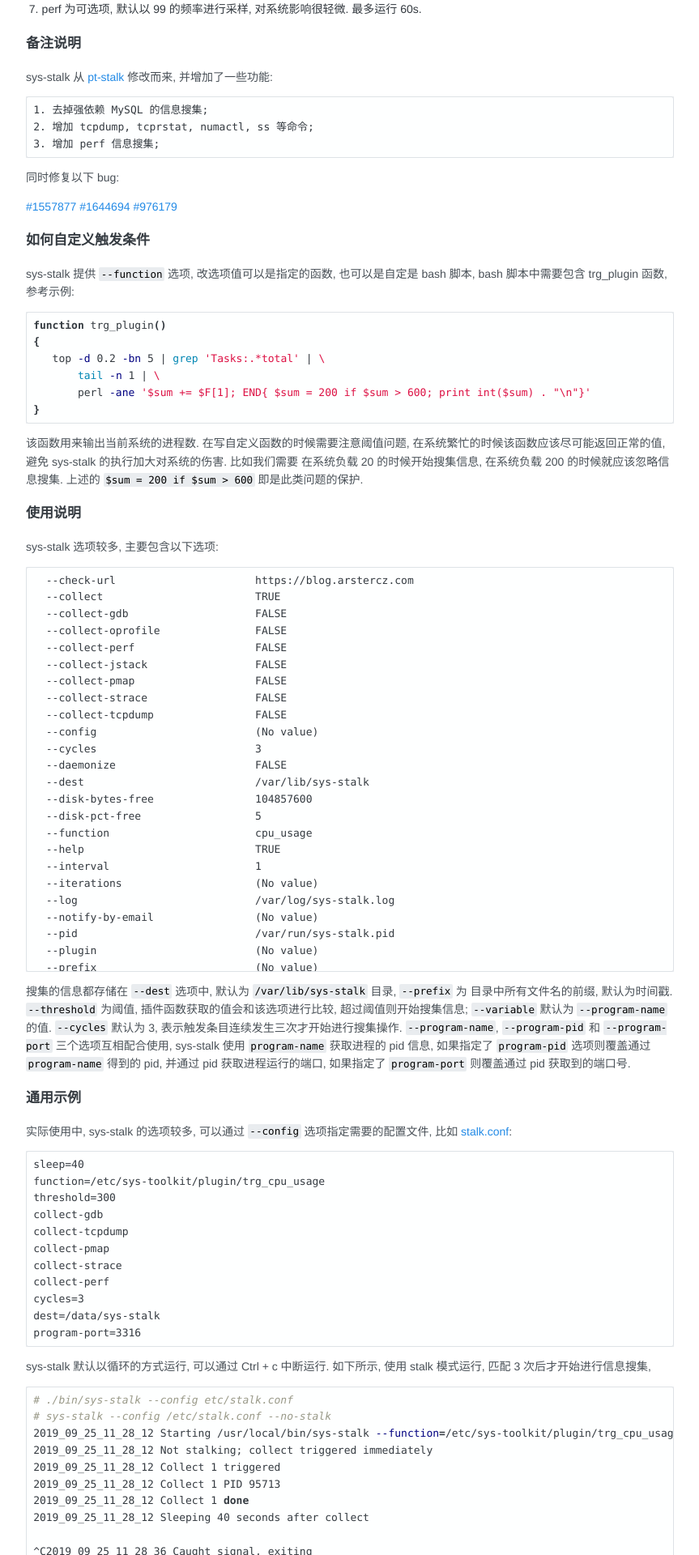
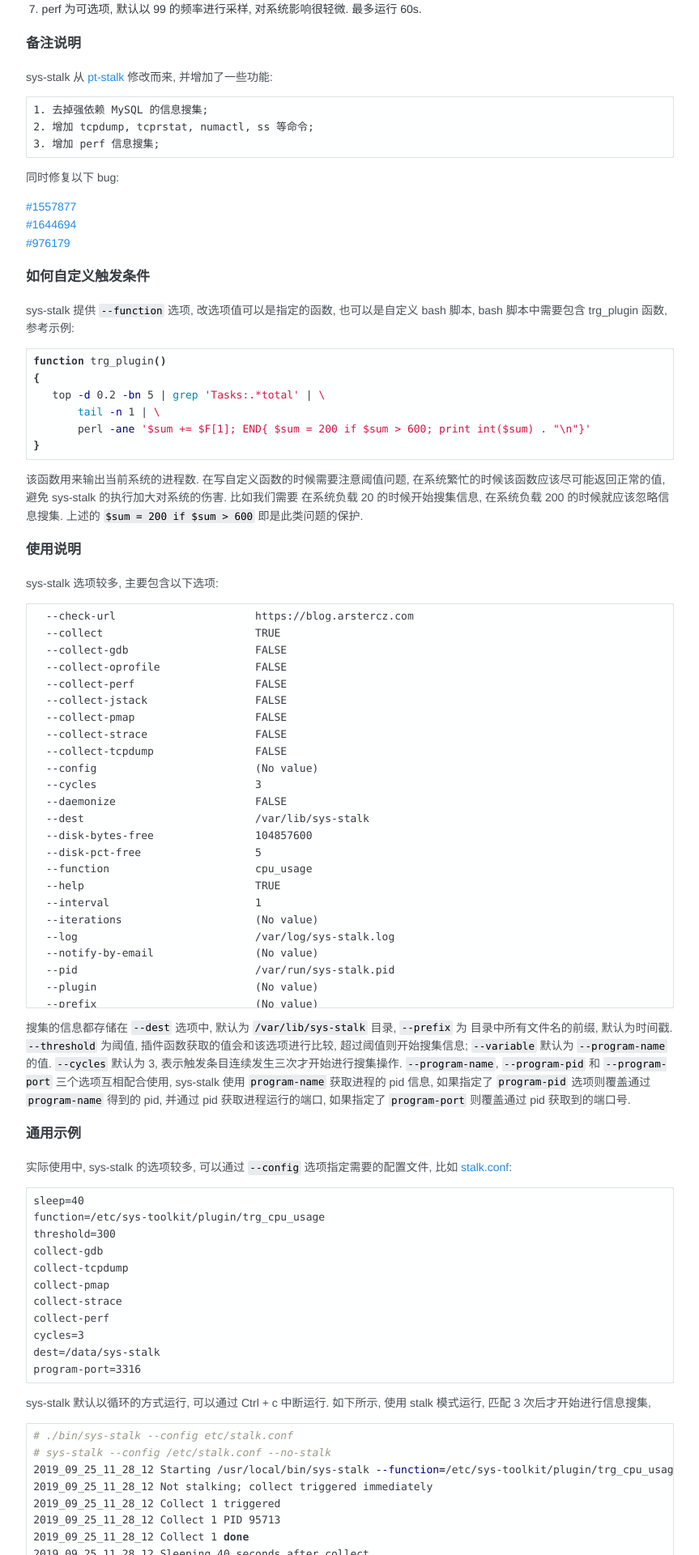
Before and after one commit to arstercz/arstercz.github.io, a Jekyll site: the page built from _posts/2019-09-25-use_sys-toolkit-collect-linux-diagnostic-message.md, in a window 1280 px wide. Shown: the part 2023-3943 px from the top of the page at 81% size, without its empty margins (208-1071 px from the left). Built offline with Jekyll 4.4.1, drawn with Linux system fonts in a browser that asks for light colours; comment, search, counter and statistics services are not loaded; some of the changed text lies outside the part shown.

Commit message:
fix uncorrect words

````diff
--- a/_posts/2019-09-25-use_sys-toolkit-collect-linux-diagnostic-message.md
+++ b/_posts/2019-09-25-use_sys-toolkit-collect-linux-diagnostic-message.md
@@ -111,7 +111,7 @@
 
 ### 如何自定义触发条件
 
-sys-stalk 提供 `--function` 选项, 改选项值可以是指定的函数, 也可以是自定是 bash 脚本, bash 脚本中需要包含 trg_plugin 函数, 参考示例:
+sys-stalk 提供 `--function` 选项, 改选项值可以是指定的函数, 也可以是自定义 bash 脚本, bash 脚本中需要包含 trg_plugin 函数, 参考示例:
 
 ```bash
 function trg_plugin()
````
Also changed, not shown: other parts of _posts/2019-09-25-use_sys-toolkit-collect-linux-diagnostic-message.md (+1 -1 lines).
